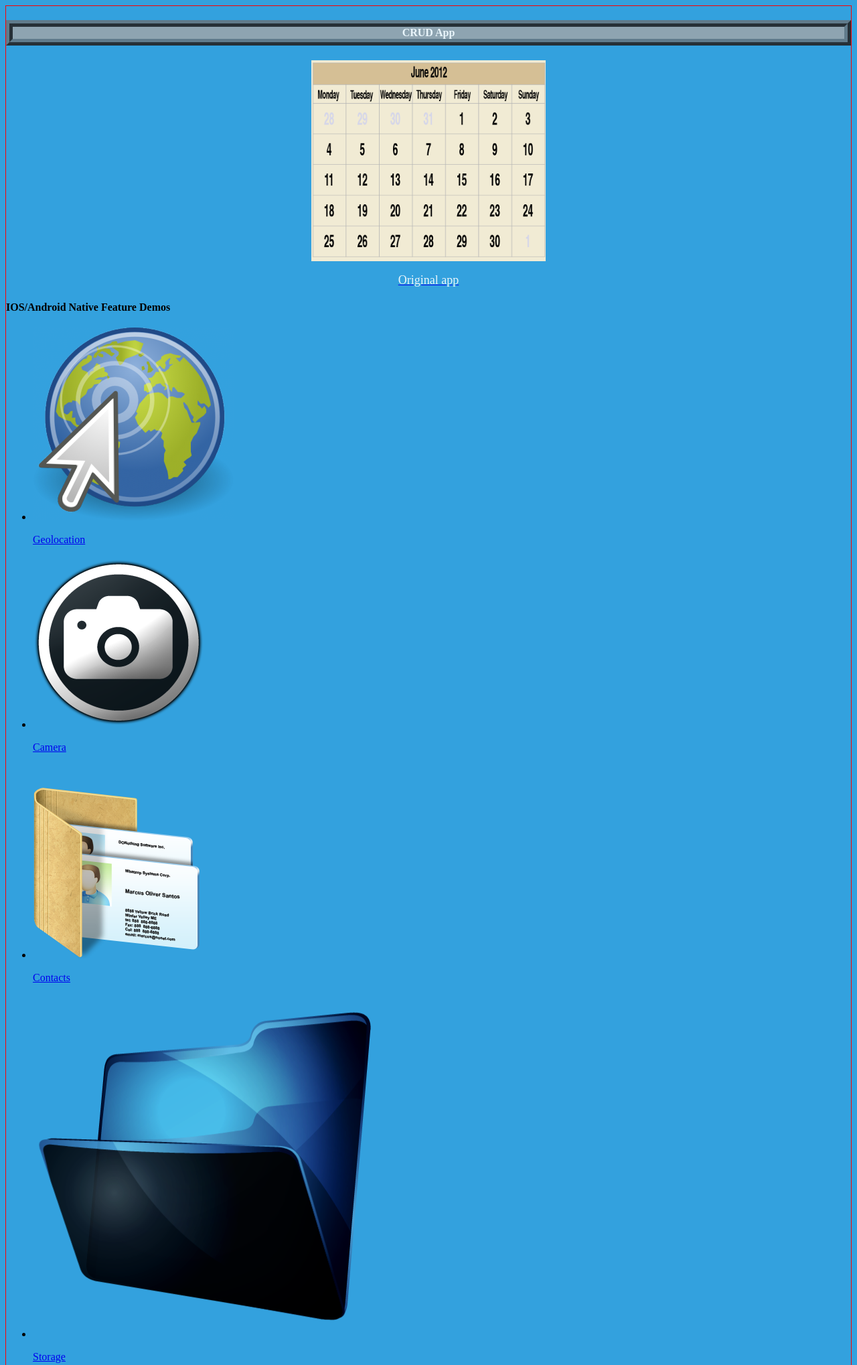
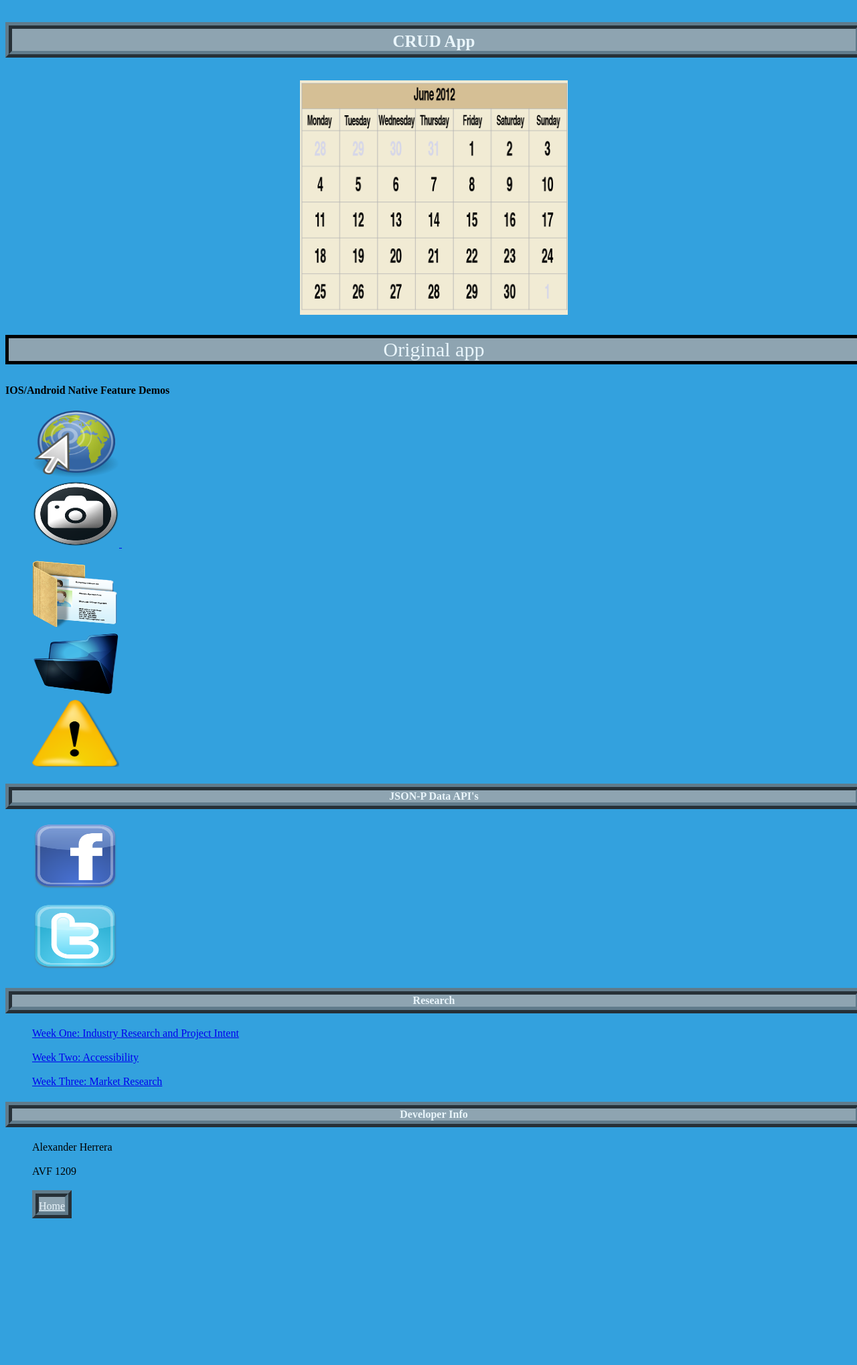
Before and after one commit to alexcherrera/avf_final, a plain HTML site: page iosfinal/www/index.html in a window 1280 px wide. Shown: the top 2038 px of the page at 67% size. After the commit the page ends 1826 px from the top, so only its background shows below. Drawn offline with nearby package versions, Linux system fonts and the light colour scheme.

Commit message:
Final submission

```diff
--- a/iosfinal/www/css/styles.css
+++ b/iosfinal/www/css/styles.css
@@ -5,38 +5,141 @@
 */
 body {
 	background-color: #33A1DE;
-	border: 1px solid red;
+	height: 100%;
+	width: 100%;
 }
-#homeLk {
-	width: auto;
-	height: auto;
+#demoHead{
 	border: 10px ridge #607B8B;
+	text-align: center;
 	background-color: #8EA4B1;
 	color:#E9F5FB;
-	padding:5px;
-	margin-bottom: 150px;
-	text-align: center;
-}
-#demoHead {
-	width: auto;
-	height: auto;
-	border: 10px ridge #607B8B;
-	background-color: #8EA4B1;
-	color:#E9F5FB;
-	padding:0;
-	text-align: center;
+	font-size: 25px;
+	padding-top: 5px;
 }
 #picJun {
+	height: 350px;
+	width: 400px;
 	display: block;
-	width: 350px;
-	height: 300px;
 	margin-left: auto;
 	margin-right: auto;
 }
 #orgApTxt {
+	font-size:30px;
+	border: 5px solid black;
 	text-align: center;
 	color:#E9F5FB;
-	font-size: 18px;
-#geoLocaInfo {
+	background-color: #8EA4B1;
+}
 
+li {
+	list-style-type: none;
 }
+#picCont {
+	height: 100px;
+	width: 130px;
+}
+#contactsText {
+	text-align: center;
+}
+#notifText {
+	text-align: center;
+}
+#cameraText {
+	text-align: center;
+}
+#storageText {
+	text-align: center;
+}
+#videosText {
+	text-align: center;
+}
+#picNotif {
+	height: 100px;
+	width: 130px;
+}
+#picGeo {
+	height: 100px;
+	width: 130px;
+}
+#picCam {
+	height: 100px;
+	width: 130px;
+}
+#picStor {
+	height: 100px;
+	width: 130px;
+}
+#picVide {
+	height: 100px;
+	width: 130px;
+}
+#dataAPICont {
+	width: auto;
+	height: auto;
+	background-color: #8EA4B1;
+	color:#E9F5FB;
+	margin: auto;
+}
+#dataAPIHead{
+	border: 10px ridge #607B8B;
+	text-align: center;
+	background-color: #8EA4B1;
+	color:#E9F5FB;
+}
+#picFacebk {
+	height: 100px;
+	width: 130px;
+	margin: auto;
+}
+#facebkText {
+	text-align: center;
+}
+#twiText {
+	text-align: center;
+}
+#picTwi {
+	height: 100px;
+	width: 130px;
+	padding-right: 10px;
+}
+#geolocalText {
+	display: none;
+}
+#cameraText {
+	display: none;
+}
+#contactsText {
+	display: none;
+}
+#storageText {
+	display: none;
+}
+#notifText {
+	display: none;
+}
+#facebkText {
+	display: none;
+}
+#twiText {
+	display: none;
+}
+#researchHead {
+	border: 10px ridge #607B8B;
+	text-align: center;
+	background-color: #8EA4B1;
+	color:#E9F5FB;
+}
+#developerHead {
+	border: 10px ridge #607B8B;
+	text-align: center;
+	background-color: #8EA4B1;
+	color:#E9F5FB;
+}
+.navhome {
+	border: 10px ridge #607B8B;
+	text-align: center;
+	background-color: #8EA4B1;
+	color:#E9F5FB;
+	padding-top: 5px;
+	text-align: center;
+}
--- a/iosfinal/www/index.html
+++ b/iosfinal/www/index.html
@@ -21,8 +21,8 @@
 				<section class="junlinkPic">
 					<a href="formindex.html" id="appLink">
 						<img src="images/June.png" id="picJun"/>
-						<p class="appText" id="orgApTxt">Original app</p>
 					</a>
+					<p id="orgApTxt">Original app</p>
 				</section>
 			</section>
 	<!--IOS/Android Native Feature Demos Section-->
@@ -62,13 +62,13 @@
 							</a>
 						</li>
 						<li>
-							<a href="storLink.html" id="storeLink">
+							<a href="#" id="storeLink">
 								<img src="images/Storage.png" id="picStor"/>
 								<p id="storageText">Storage</p>
 							</a>
 						</li>
 						<li>
-							<a href="notifLink.html" id="notifLink">
+							<a href="#" id="notifLink">
 								<img src="images/Notification.png" id="picNotif"/>
 								<p id="notifText">Notifications</p>
 							</a>
--- a/iosfinal/www/js/main.js
+++ b/iosfinal/www/js/main.js
@@ -77,6 +77,18 @@ var getPhoto = function (source) {
 //Function called if something bad happens.
 var onFail = function (message) {
 	alert('Failed because: ' + message);
+}
+//Contacts API Section
+var loadContacts = function () {
+    alert("Comming Soon");
+}
+//Contacts API Section
+var loadStorage = function () {
+    alert("Comming Soon");
+}
+//Contacts API Section
+var loadNotify = function () {
+    alert("Comming Soon");
 }
 //Twitter
 var loadTwitter = function () {
@@ -187,6 +199,9 @@ var loadWeek3 = function () {
 //Variables storing the element ID's to be later called
 var geoCall = document.getElementById("geoLink");
 var cameraCall = document.getElementById("camLink");
+var contactsCall = document.getElementById("contLink");
+var storageCall = document.getElementById("storeLink");
+var notifiyCall = document.getElementById("notifLink");
 var twtCall = document.getElementById("twitterLink");
 var faceBkCall = document.getElementById("facebkLink");
 var wk1Call = document.getElementById("wkOneTxt");
@@ -198,6 +213,12 @@ var wk3Call = document.getElementById("wkThreeTxt");
 geoCall.addEventListener('click', getGeo);
 //Camera API event listener
 cameraCall.addEventListener('click', capturePhoto);
+//Contacts API event listener
+contactsCall.addEventListener('click', loadContacts);
+//Storage API event listener
+storageCall.addEventListener('click', loadStorage);
+//Notification API event listener
+notifiyCall.addEventListener('click', loadNotify);
 //Twitter API event listener
 twtCall.addEventListener('click', loadTwitter);
 //Facebook API event listener
```
Also changed, not shown: 3 other files.
